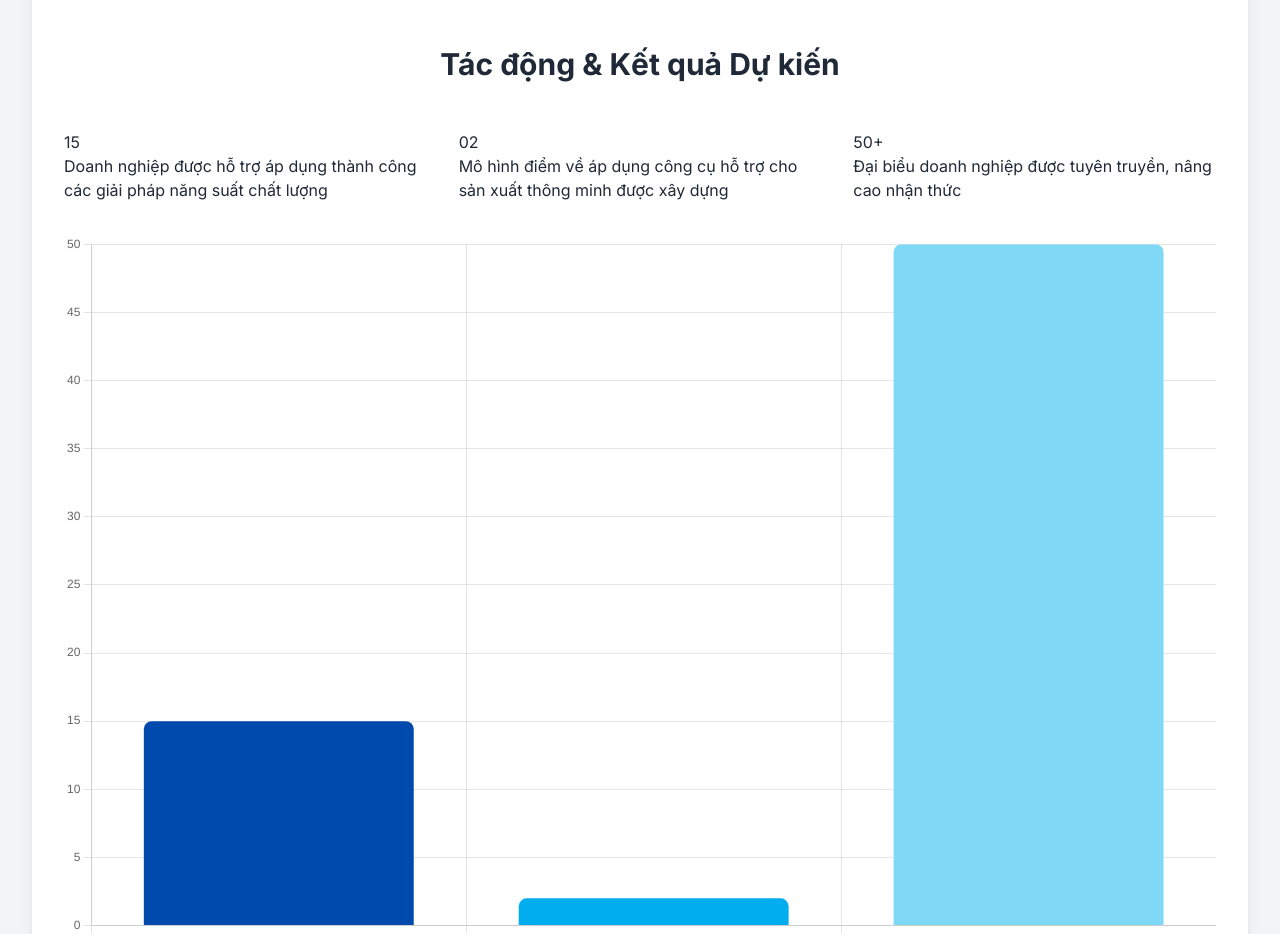
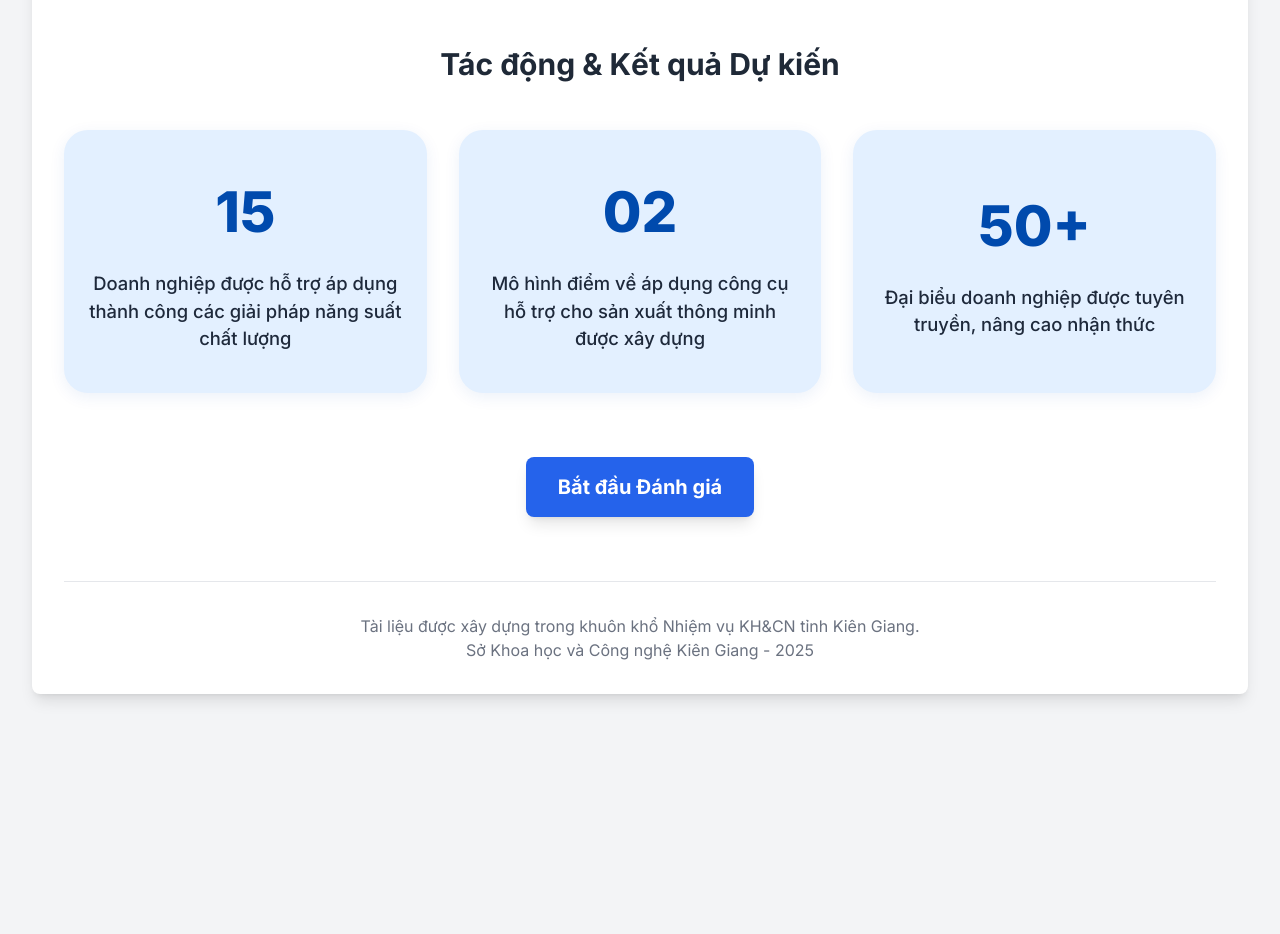
Before and after one commit to hoaQuann/vipa-vietnam, a plain HTML site: page public/index.html in a window 1280 px wide. Shown: the part 2260-3194 px from the top of the page. After the commit the page ends 3018 px from the top, so only its background shows below. Drawn offline with nearby package versions, Linux system fonts and the light colour scheme.

```diff
--- a/public/index.html
+++ b/public/index.html
@@ -156,21 +156,18 @@
         <section class="mb-12">
             <h2 class="text-3xl font-bold text-center mb-12">Tác động & Kết quả Dự kiến</h2>
             <div class="grid grid-cols-1 sm:grid-cols-2 lg:grid-cols-3 gap-8">
-                <div class="kpi-card">
-                    <div class="kpi-number">15</div>
-                    <div class="kpi-text">Doanh nghiệp được hỗ trợ áp dụng thành công các giải pháp năng suất chất lượng</div>
+                <div class="impact-card">
+                    <div class="impact-number">15</div>
+                    <div class="impact-text">Doanh nghiệp được hỗ trợ áp dụng thành công các giải pháp năng suất chất lượng</div>
                 </div>
-                <div class="kpi-card">
-                     <div class="kpi-number">02</div>
-                    <div class="kpi-text">Mô hình điểm về áp dụng công cụ hỗ trợ cho sản xuất thông minh được xây dựng</div>
+                <div class="impact-card">
+                    <div class="impact-number">02</div>
+                    <div class="impact-text">Mô hình điểm về áp dụng công cụ hỗ trợ cho sản xuất thông minh được xây dựng</div>
                 </div>
-                 <div class="kpi-card sm:col-span-2 lg:col-span-1">
-                     <div class="kpi-number">50+</div>
-                    <div class="kpi-text">Đại biểu doanh nghiệp được tuyên truyền, nâng cao nhận thức</div>
+                <div class="impact-card sm:col-span-2 lg:col-span-1">
+                    <div class="impact-number">50+</div>
+                    <div class="impact-text">Đại biểu doanh nghiệp được tuyên truyền, nâng cao nhận thức</div>
                 </div>
-            </div>
-            <div class="mt-8 flex justify-center">
-                <canvas id="impactChart" width="400" height="250"></canvas>
             </div>
         </section>
 
--- a/public/style.css
+++ b/public/style.css
@@ -93,3 +93,34 @@ body {
     cursor: pointer;
     font-weight: 600;
 }
+
+.impact-card {
+  background: #E3F0FF;
+  border-radius: 1.5rem;
+  box-shadow: 0 4px 16px rgba(0, 74, 173, 0.08);
+  display: flex;
+  flex-direction: column;
+  align-items: center;
+  justify-content: center;
+  padding: 2.5rem 1.5rem;
+  min-height: 220px;
+  text-align: center;
+  transition: box-shadow 0.2s;
+}
+.impact-card:hover {
+  box-shadow: 0 8px 32px rgba(0, 74, 173, 0.16);
+}
+.impact-number {
+  font-family: 'Inter', sans-serif;
+  font-size: 3.5rem;
+  font-weight: 800;
+  color: #004AAD;
+  margin-bottom: 1rem;
+}
+.impact-text {
+  font-family: 'Inter', sans-serif;
+  font-size: 1.15rem;
+  font-weight: 500;
+  color: #1e293b;
+  line-height: 1.5;
+}
```
